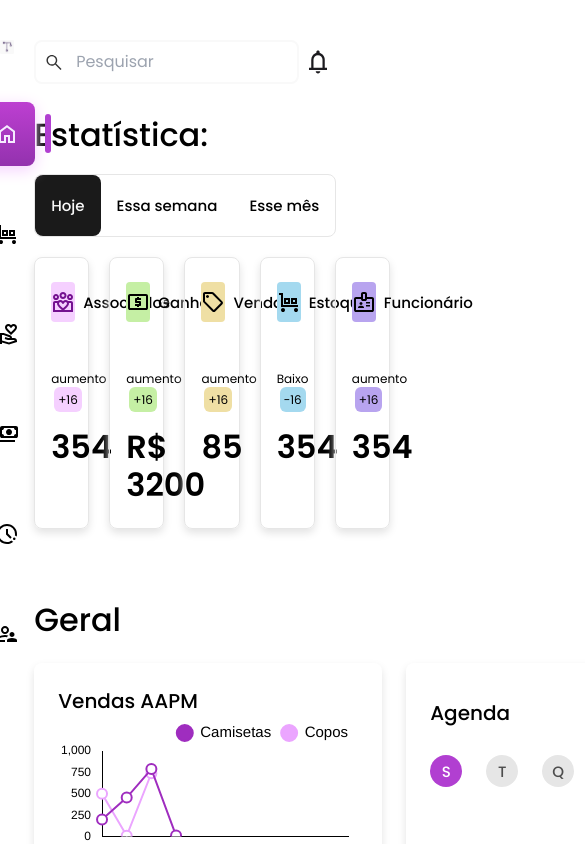
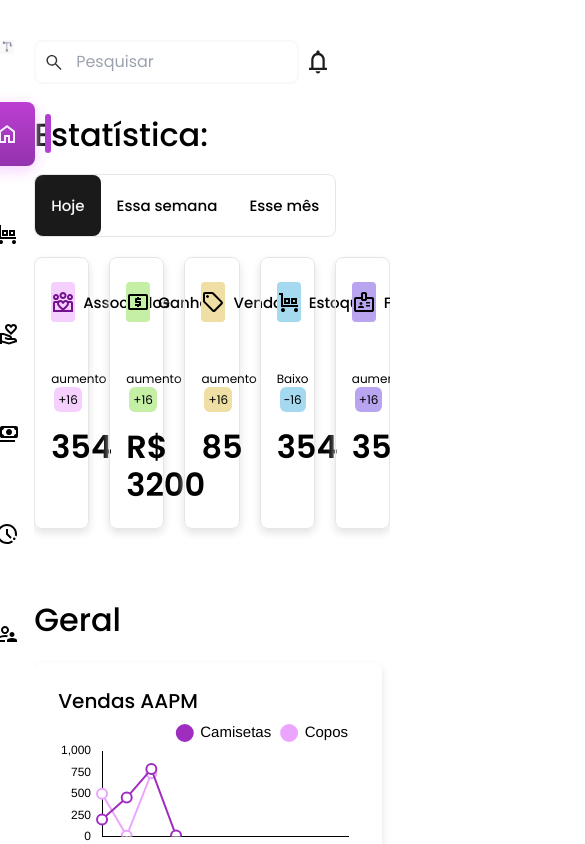
Before and after one commit to ryanNS3/PlanNexus-Front-End, a React (Vite) app: page / in a window 390 px wide. Shown: the top 844 px of the page, 585 px wide, since content can reach past the window. Built offline with nearby package versions, Linux system fonts and the light colour scheme.

Commit message:
style: add responsive styles to Main component

```diff
--- a/src/components/Main/index.jsx
+++ b/src/components/Main/index.jsx
@@ -1,3 +1,3 @@
 export function Main({ children }) {
-  return <main className="col-start-2 min-[1471px]:col-start-3 col-end-[13]">{children}</main>;
+  return <main className="col-start-2 min-[1471px]:col-start-3 col-end-[13] max-h-screen overflow-y-auto">{children}</main>;
 }
```
